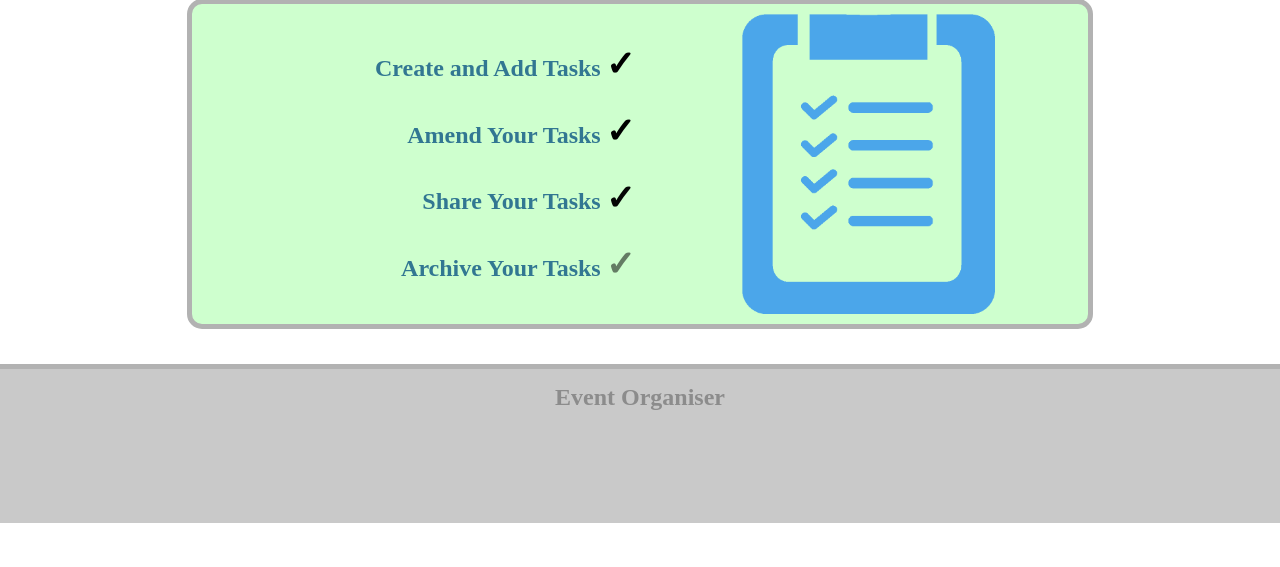
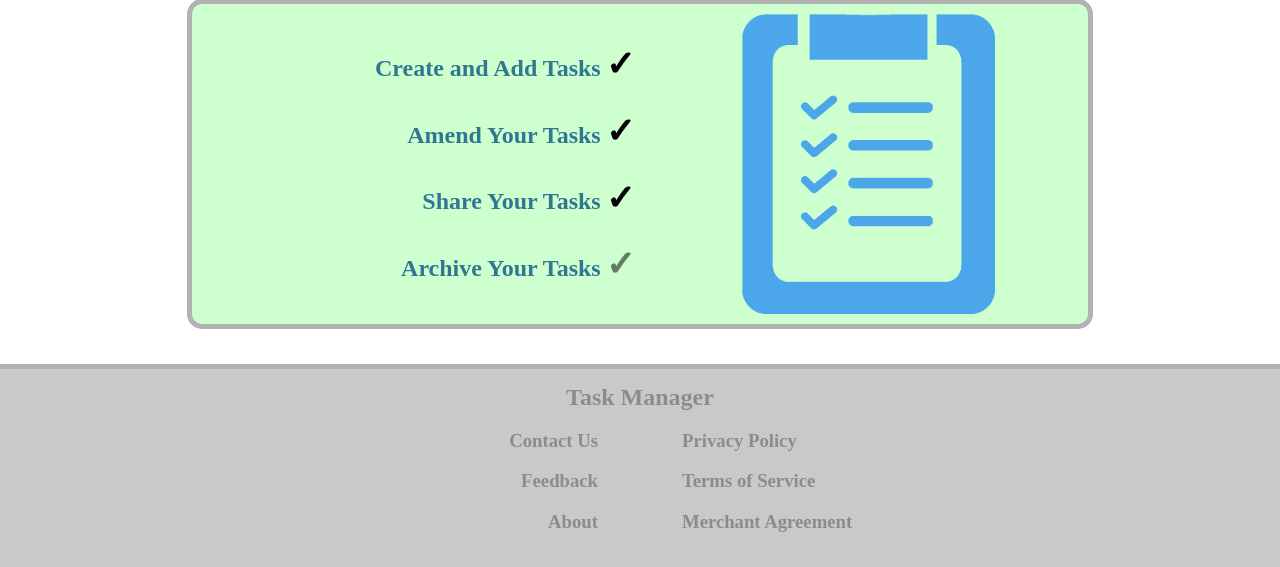
Before and after one commit to Miguelmargar/cloudproject, a Flask app: page / in a window 1280 px wide. Shown: the part 456-1023 px from the top of the page. Before the commit the page ends 979 px from the top, so only its background shows below. Run offline with Flask 2, Linux system fonts and the light colour scheme; parts of the project's set-up code (start-up, migrations or seed data) failed here and were passed over; some libraries are stand-ins or nearby versions.

Commit message:
added elements to footer for decoration purposes bringing user to top of page

```diff
--- a/static/CSS/style.css
+++ b/static/CSS/style.css
@@ -452,7 +372,7 @@ ul {
 
 footer {
 	margin: 0px;
-	height: 124px;
+	height: auto;
 	width: 100%;
 	background-color: #c9c9c9;
 	text-align: center;
@@ -464,4 +384,121 @@ footer h2 {
 	margin: 0px;
 }
 
+.footerL {
+	width: 49%;
+	display: inline-block;
+	text-align: right;
+	padding-right: 40px;
+	box-sizing: border-box;
+}
+
+.footerR {
+	width: 49%;
+	display: inline-block;
+	text-align: left;
+	padding-left: 40px;
+	box-sizing: border-box;
+}
+
+.footerL h3 a, .footerR h3 a {
+	color: #8c8c8c;
+	transition: color 0.5s;
+	text-decoration: none;
+}
+
+.footerL h3 a:hover, footerR h3 a:hover {
+	color: black;
+	cursor: pointer;
+}
+
 /*-----------------footer end-----------------*/
+/*media query for mobile devices below laptop screen sizes*/
+@media (max-width: 799px) {
+	main {
+		padding-top: 5px;
+	}
+
+	.nav {
+		width: 100%;
+	}
+
+	#he_name {
+		width: 100%;
+		margin: auto;
+		padding: 0px;
+	}
+
+	#b h3 {
+		margin: auto;
+		margin: 0px;
+		padding-top: 20px;
+		padding-bottom: 10px;
+	}
+
+	.admin {
+		width: 100%;
+		padding-bottom: 15px;
+	}
+
+	.admin h3 {
+		margin-top: 10px;
+	}
+
+	.error {
+		margin-top: 10px;
+		margin-bottom: 15px;
+	}
+
+	.pic {
+		display: block;
+		width: 100%;
+		margin: auto;
+	}
+
+	 .main:not(.otherColor) {
+		height: 575px;
+	}
+
+	.otherColor {
+		display: none;
+	}
+
+	.points {
+		float: right;
+		display: block;
+		width: 100%;
+		margin: auto;
+	}
+
+	.points ul {
+		text-align: center;
+	}
+
+	.evsacts h3 {
+		width: 100%;
+		margin: 10px 0px 10px 0px;
+		text-align: center;
+	}
+
+	#sear {
+		width: 100%;
+		margin: 0px 0px 10px 0px;
+	}
+
+	.footerL {
+		text-align: center;
+		width: 100%;
+		padding-right: 0px;
+	}
+
+	.footerR {
+		display: none;
+	}
+}
+
+@media (max-width: 375px) {
+	.main {
+		width: 90%;
+	}
+}
+/*End of media queries for screen sizes below laptops*/
--- a/templates/index.html
+++ b/templates/index.html
@@ -75,7 +75,19 @@
 	</main>
 
 	<footer>
-		<h2>Event Organiser</h2>
+		<h2>Task Manager</h2>
+		{% block footer %}
+			<div class="footerL">
+				<h3><a href="/">Contact Us</a></h3>
+				<h3><a href="/">Feedback</a></h3>
+				<h3><a href="/">About</a></h3>
+			</div>
+			<div class="footerR">
+				<h3><a href="/">Privacy Policy</a></h3>
+				<h3><a href="/">Terms of Service</a></h3>
+				<h3><a href="/">Merchant Agreement</a></h3>
+			</div>
+		{% endblock %}
 	</footer>
 </body>
 
```
Also changed, not shown: other parts of static/CSS/style.css (+0 -80 lines), templates/in.html (+13 -0 lines).
